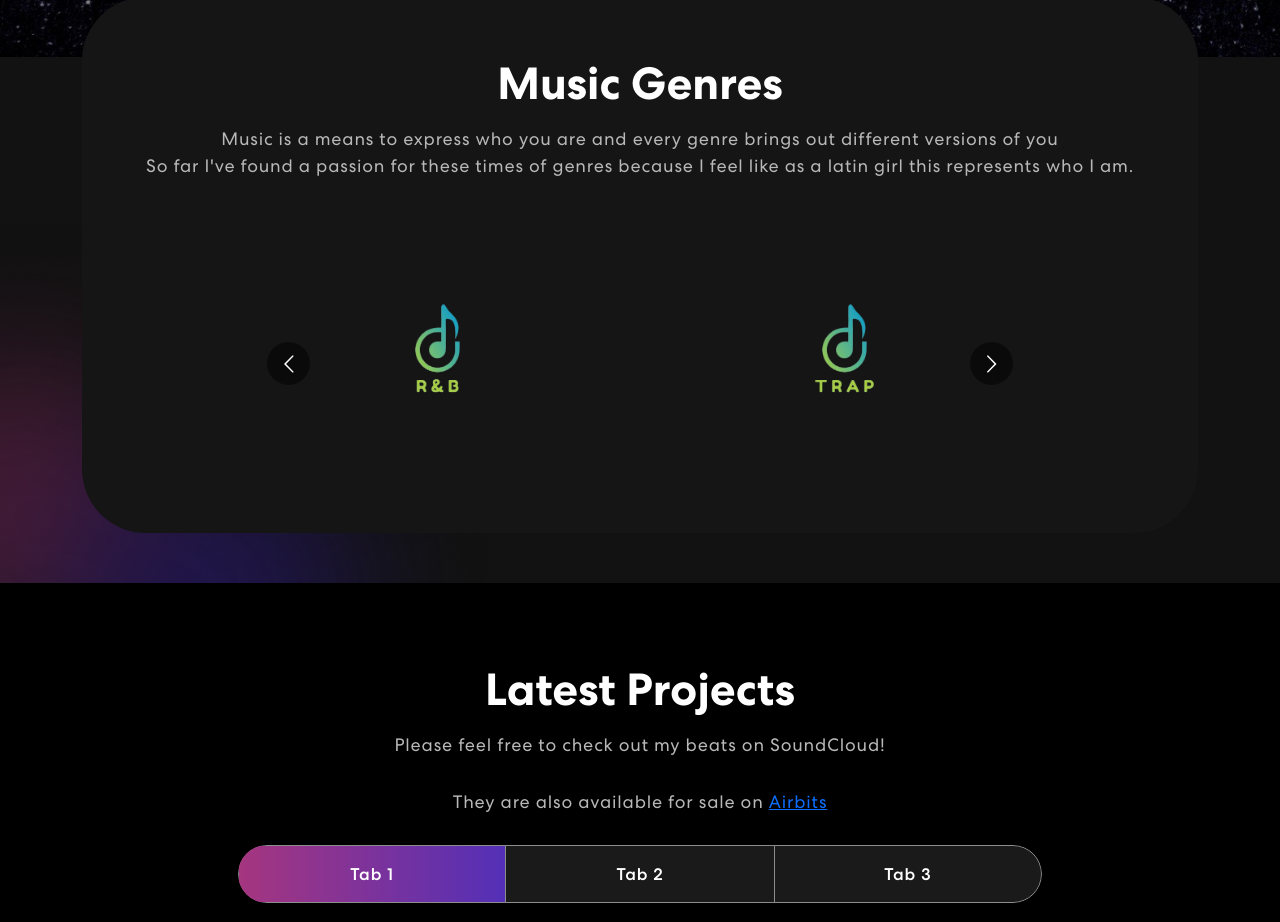
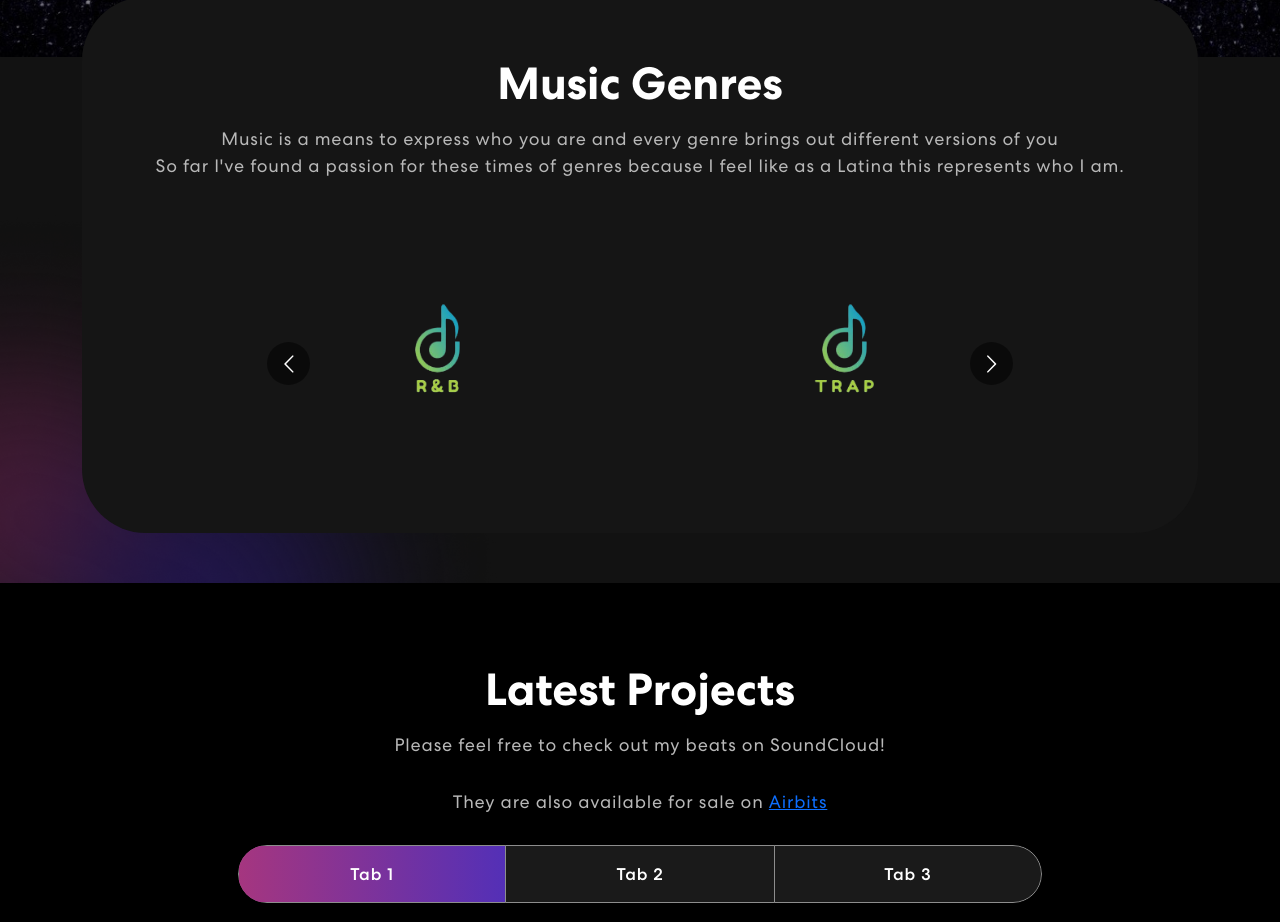
Before and after one commit to g-saint97/AlexaMusic, a React (Create React App) app: page / in a window 1280 px wide. Shown: the part 820-1742 px from the top of the page. Built offline with nearby package versions, Linux system fonts and the light colour scheme.

Commit message:
text optimization

```diff
--- a/src/components/Skills.js
+++ b/src/components/Skills.js
@@ -35,7 +35,7 @@ export const Skills = () => {
                 <div className="col-12">
                     <div className="skill-bx wow zoomIn">
                         <h2>Music Genres</h2>
-                        <p>Music is a means to express who you are and every genre brings out different versions of you<br></br>So far I've found a passion for these times of genres because I feel like as a latin girl this represents who I am.</p>
+                        <p>Music is a means to express who you are and every genre brings out different versions of you<br></br>So far I've found a passion for these times of genres because I feel like as a Latina this represents who I am.</p>
                         <Carousel responsive={responsive} infinite={true} className="owl-carousel owl-theme skill-slider">
                             <div className="item">
                                 <img src={meter1} alt="" />
```
